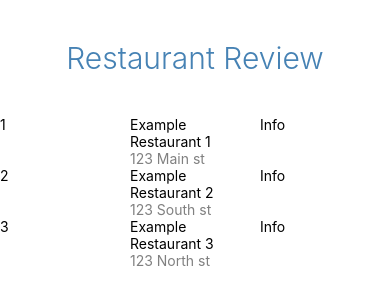
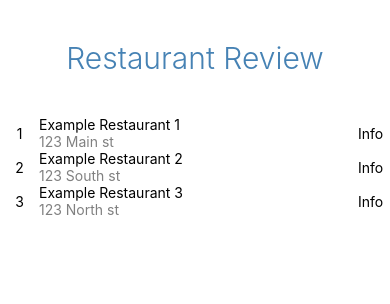
Before and after one commit to imagineLife/nativePractice, a React Native app in the folder GithubFetcher/: screen / in a window 390 px wide. Shown: the top 304 px of the page. Built offline with nearby package versions, Linux system fonts and the light colour scheme.

Commit message:
updates flex, wraps each text in view for flexing

```diff
--- a/GithubFetcher/App.js
+++ b/GithubFetcher/App.js
@@ -15,6 +15,10 @@ const styles = {
   itemSubText: {
     color: 'grey'
   },
+  singleText: {
+    flex:1,
+    alignItems: 'center',
+    justifyContent: 'center'},
   flex: {
     c: {flexDirection: 'column'},
     r: {flexDirection: 'row'},
@@ -45,17 +49,21 @@ export default class App extends Component {
           key={pl.name}
           style={styles.flex.r}>
 
-          <Text style={{flex: 1}}>{ind + 1}</Text>
+          <View style={styles.singleText}>
+            <Text>{ind + 1}</Text>
+          </View>
 
           <View
             style={{
               ...styles.flex.c,
-              flex: 1}}>
+              flex: 8}}>
             <Text>{pl.name}</Text>
             <Text style={styles.itemSubText}>{pl.addr}</Text>
           </View>
 
-          <Text style={{flex: 1}}>Info</Text>
+          <View style={styles.singleText}>
+            <Text>Info</Text>
+          </View>
         </View>)
     })
 
```
